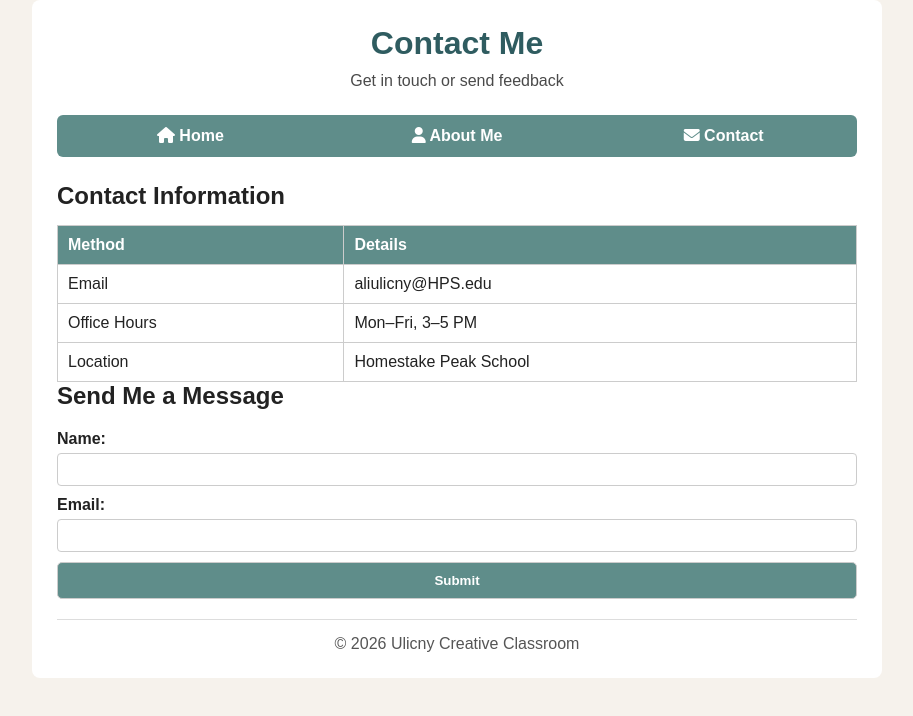
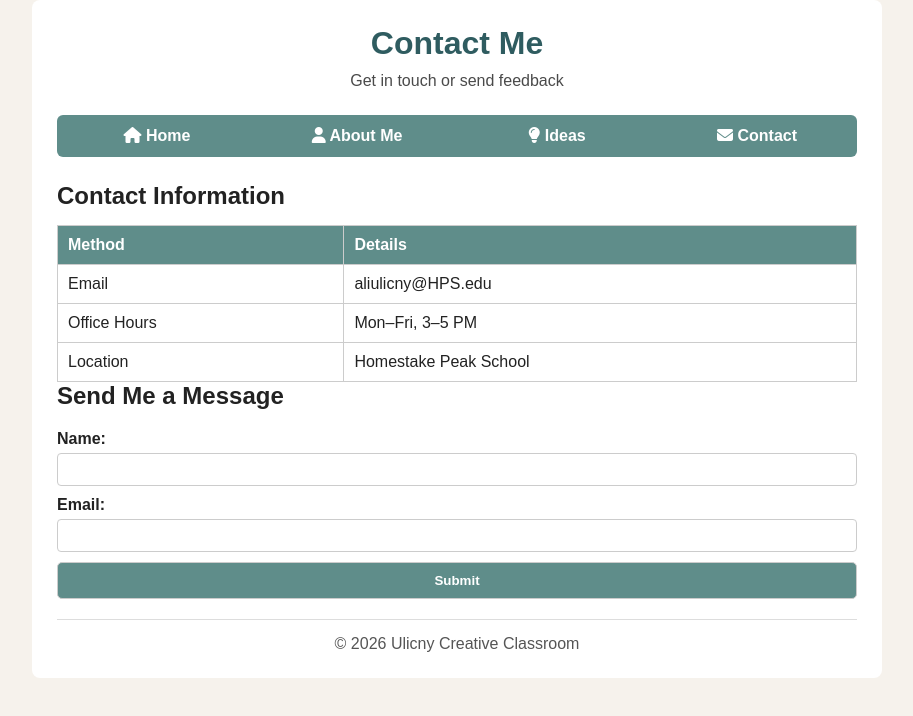
Before and after one commit to aliulicny111-prog/ulicny-classroom-, a plain HTML site: page contact.html in a window 1280 px wide. Shown: the whole page, without its empty margins (183-1096 px from the left). Drawn offline with Linux system fonts and the light colour scheme.

Commit message:
Update contact.html

```diff
--- a/contact.html
+++ b/contact.html
@@ -28,6 +28,7 @@
 <ul>
 <li><a href="index.html"><i class="fas fa-home"></i> Home</a></li>
 <li><a href="about.html"><i class="fas fa-user"></i> About Me</a></li>
+<li><a href="classroom-ideas.html"><i class="fas fa-lightbulb"></i> Ideas</a></li>
 <li><a href="contact.html"><i class="fas fa-envelope"></i> Contact</a></li>
 </ul>
 </nav>
```
